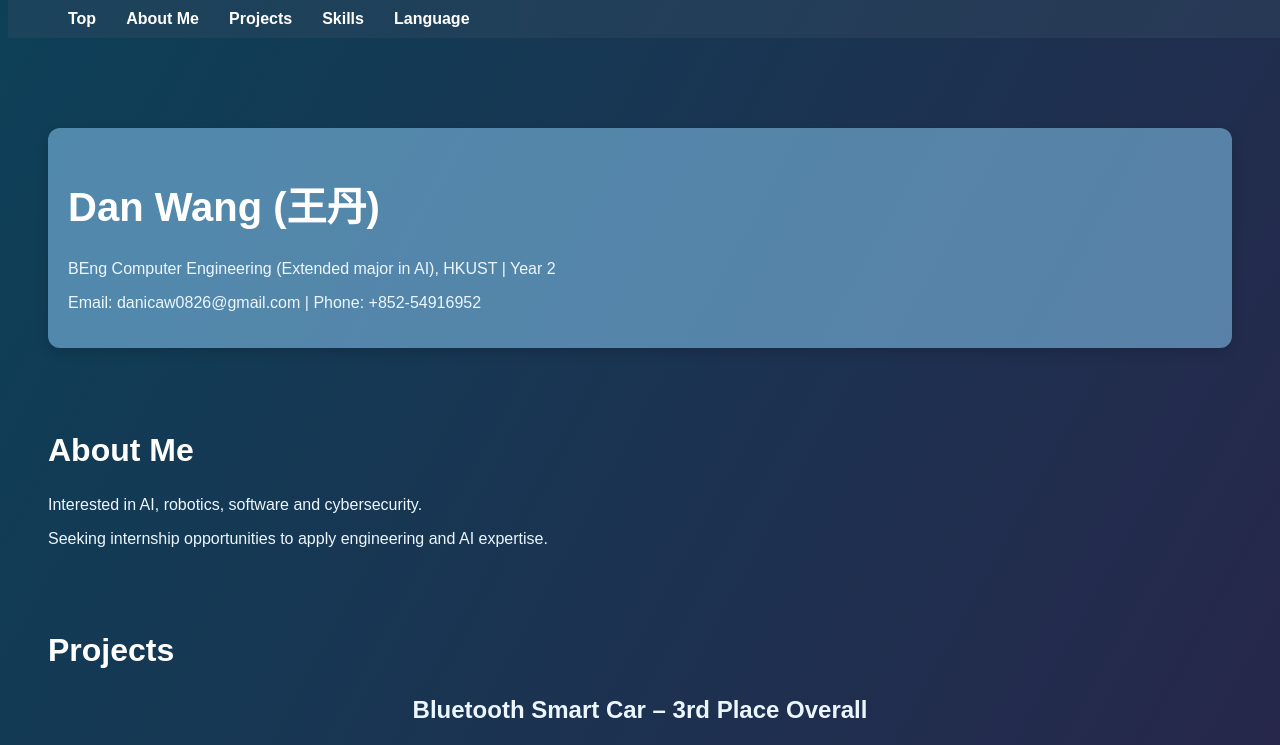
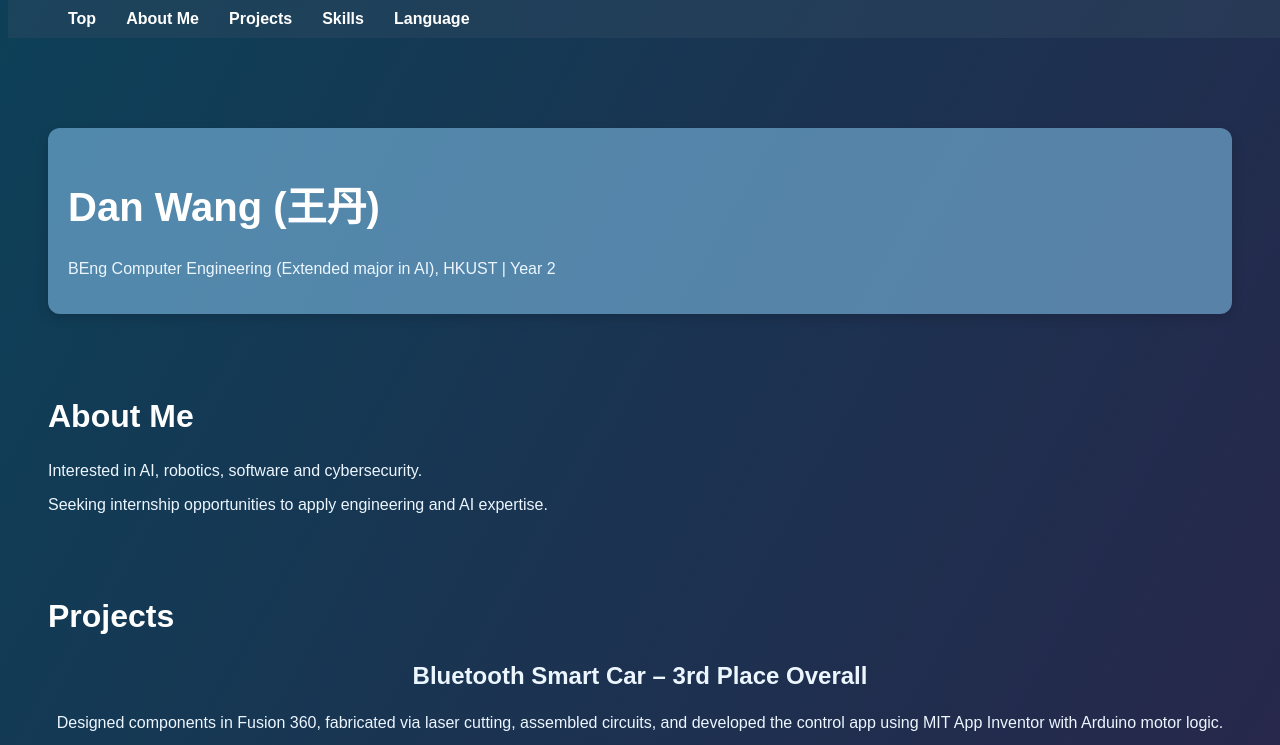
Before and after one commit to WangDan1024/Wang_Personal_Website, a plain HTML site: page index.html in a window 1280 px wide. Shown: the top 745 px of the page. Drawn offline with Linux system fonts and the light colour scheme.

Commit message:
Update index.html

```diff
--- a/index.html
+++ b/index.html
@@ -111,7 +111,7 @@
   <div class="project-card" id="top">
     <h1>Dan Wang (王丹)</h1>
     <p>BEng Computer Engineering (Extended major in AI), HKUST | Year 2</p>
-    <p>Email: danicaw0826@gmail.com | Phone: +852-54916952</p>
+
   </div>
 
 
```
